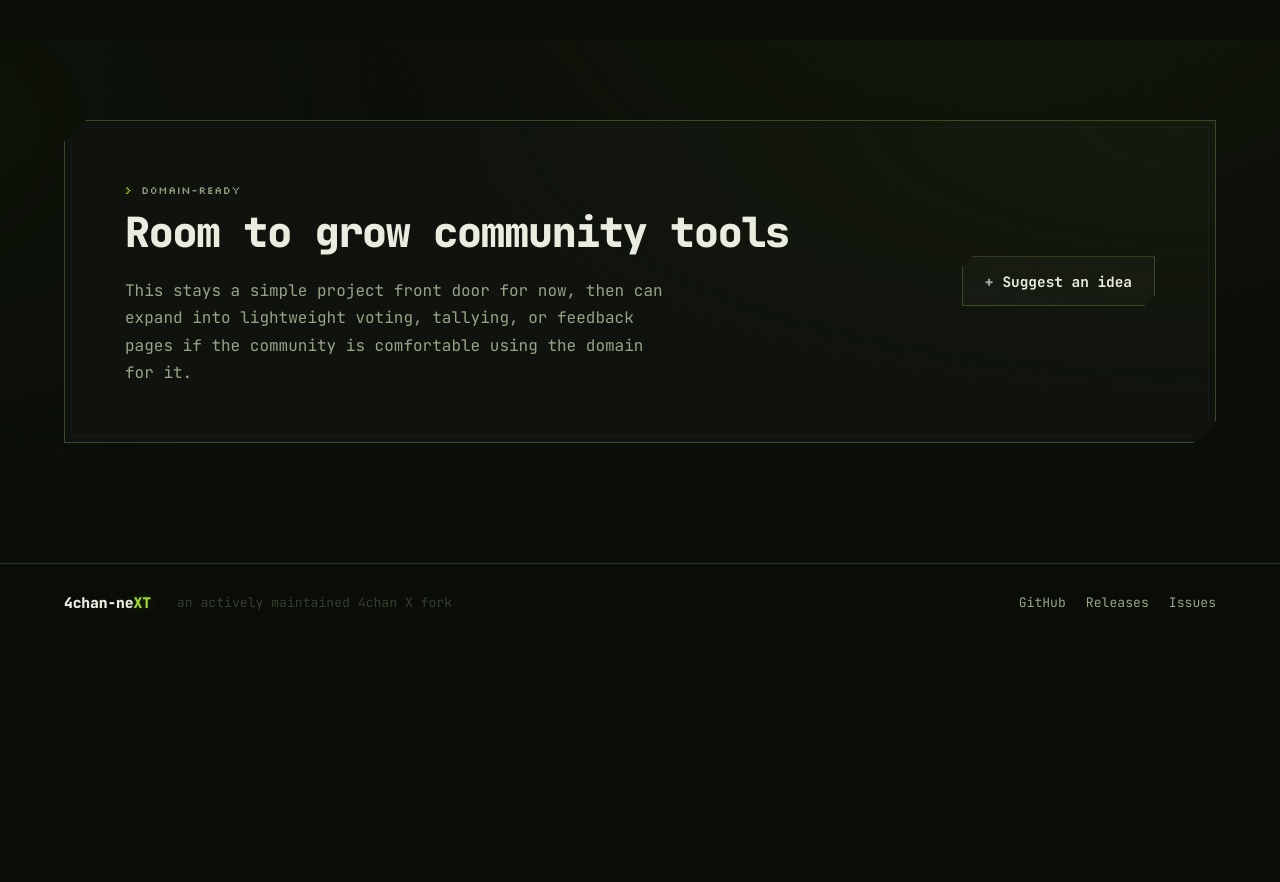
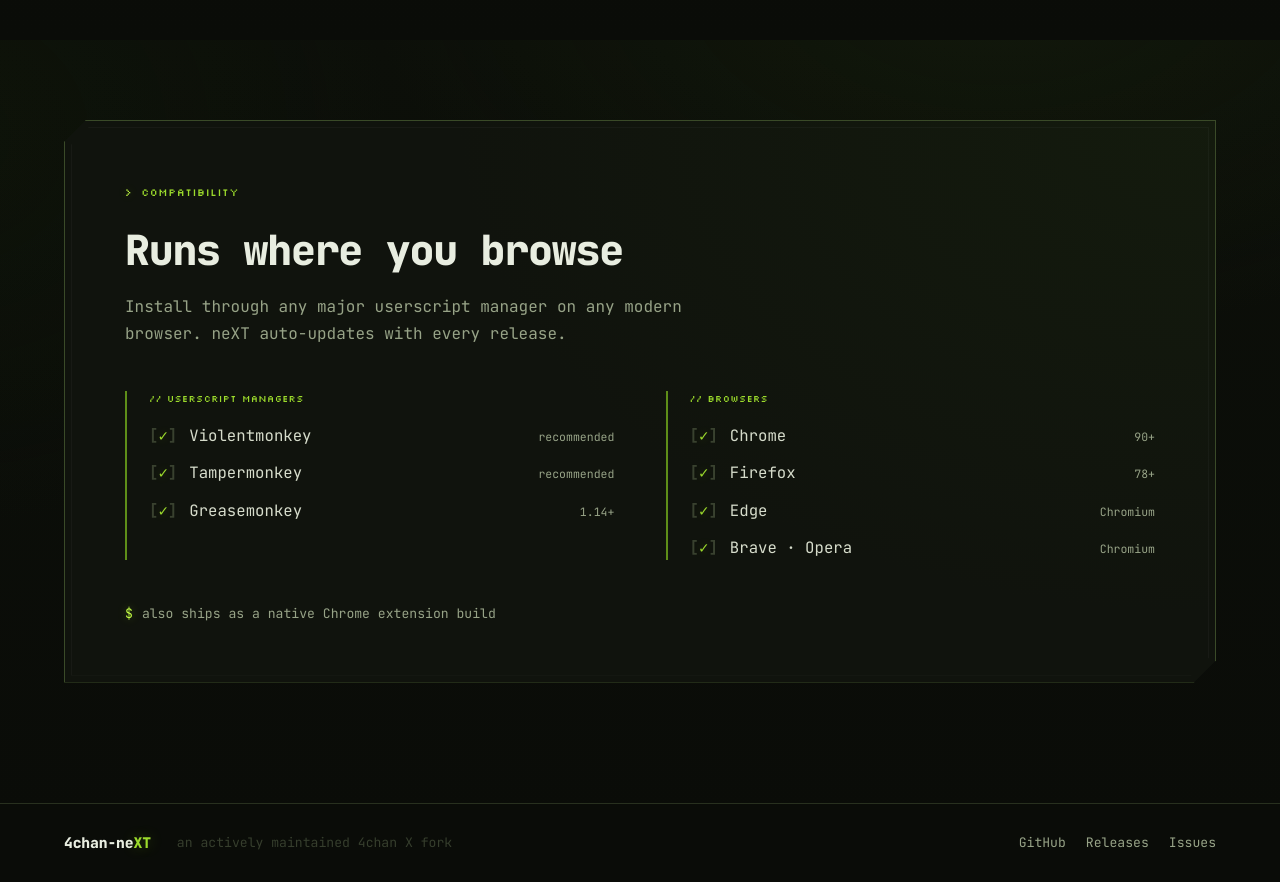
Before and after one commit to cercos/next-webpage, a plain HTML site: page index.html in a window 1280 px wide. Shown: the part 1560-2442 px from the top of the page. Before the commit the page ends 2202 px from the top, so only its background shows below. Drawn offline with Linux system fonts and the light colour scheme.

Commit message:
Replace community-tools section with compatibility matrix

```diff
--- a/index.html
+++ b/index.html
@@ -112,20 +112,38 @@
         </ul>
       </section>
 
-      <section class="future-panel">
-        <div class="panel-frame">
-          <div class="panel-copy">
-            <p class="eyebrow"><span class="prompt">&gt;</span> domain-ready</p>
-            <h2>Room to grow community tools</h2>
-            <p>
-              This stays a simple project front door for now, then can expand into
-              lightweight voting, tallying, or feedback pages if the community is
-              comfortable using the domain for it.
+      <section class="compat">
+        <div class="compat-frame">
+          <div class="compat-head">
+            <p class="eyebrow"><span class="prompt">&gt;</span> compatibility</p>
+            <h2>Runs where you browse</h2>
+            <p class="compat-lede">
+              Install through any major userscript manager on any modern browser.
+              neXT auto-updates with every release.
             </p>
           </div>
-          <a class="button secondary" href="https://github.com/cercos/4chan-neXT/issues/new">
-            <span class="button-prompt">+</span> Suggest an idea
-          </a>
+          <div class="compat-grid">
+            <div class="compat-card">
+              <span class="compat-key">// userscript managers</span>
+              <ul>
+                <li><span class="chk" aria-hidden="true">[<b>✓</b>]</span> Violentmonkey <em>recommended</em></li>
+                <li><span class="chk" aria-hidden="true">[<b>✓</b>]</span> Tampermonkey <em>recommended</em></li>
+                <li><span class="chk" aria-hidden="true">[<b>✓</b>]</span> Greasemonkey <em>1.14+</em></li>
+              </ul>
+            </div>
+            <div class="compat-card">
+              <span class="compat-key">// browsers</span>
+              <ul>
+                <li><span class="chk" aria-hidden="true">[<b>✓</b>]</span> Chrome <em>90+</em></li>
+                <li><span class="chk" aria-hidden="true">[<b>✓</b>]</span> Firefox <em>78+</em></li>
+                <li><span class="chk" aria-hidden="true">[<b>✓</b>]</span> Edge <em>Chromium</em></li>
+                <li><span class="chk" aria-hidden="true">[<b>✓</b>]</span> Brave &middot; Opera <em>Chromium</em></li>
+              </ul>
+            </div>
+          </div>
+          <p class="compat-note">
+            <span class="prompt">$</span> also ships as a native Chrome extension build
+          </p>
         </div>
       </section>
     </main>
--- a/styles.css
+++ b/styles.css
@@ -423,14 +423,10 @@
 }
 .chk b { color: var(--green); text-shadow: 0 0 10px var(--green-glow); }
 
-/* ---- future panel ---- */
-.future-panel { padding: 0 clamp(18px, 5vw, 64px) clamp(70px, 10vw, 120px); }
-.panel-frame {
-  display: grid;
-  grid-template-columns: 1fr auto;
-  align-items: center;
-  gap: clamp(28px, 5vw, 60px);
-  padding: clamp(34px, 5vw, 56px) clamp(28px, 5vw, 60px);
+/* ---- compatibility ---- */
+.compat { padding: 0 clamp(18px, 5vw, 64px) clamp(70px, 10vw, 120px); }
+.compat-frame {
+  padding: clamp(34px, 5vw, 58px) clamp(28px, 5vw, 60px);
   background:
     radial-gradient(120% 160% at 100% 0%, #1b2a0e55, transparent 55%),
     var(--bg-2);
@@ -438,7 +434,7 @@
   clip-path: polygon(22px 0, 100% 0, 100% calc(100% - 22px), calc(100% - 22px) 100%, 0 100%, 0 22px);
   position: relative;
 }
-.panel-frame::after {
+.compat-frame::after {
   content: "";
   position: absolute;
   inset: 6px;
@@ -446,8 +442,47 @@
   clip-path: polygon(18px 0, 100% 0, 100% calc(100% - 18px), calc(100% - 18px) 100%, 0 100%, 0 18px);
   pointer-events: none;
 }
-.panel-copy h2 { font-size: clamp(1.6rem, 3.4vw, 2.6rem); margin-bottom: 14px; }
-.panel-copy p { color: var(--muted); line-height: 1.7; margin: 0; max-width: 540px; }
+.compat-head { max-width: 620px; margin-bottom: clamp(28px, 4vw, 44px); }
+.compat-head h2 { font-size: clamp(1.6rem, 3.4vw, 2.6rem); margin-bottom: 12px; }
+.compat-lede { color: var(--muted); line-height: 1.7; margin: 0; }
+
+.compat-grid {
+  display: grid;
+  grid-template-columns: 1fr 1fr;
+  gap: clamp(22px, 4vw, 52px);
+}
+.compat-card { border-left: 2px solid var(--green-deep); padding-left: 22px; }
+.compat-key {
+  display: block;
+  margin-bottom: 18px;
+  font-family: var(--pixel);
+  font-size: 0.6rem;
+  letter-spacing: 0.04em;
+  text-transform: uppercase;
+  color: var(--green);
+}
+.compat-card ul { list-style: none; margin: 0; padding: 0; display: grid; gap: 14px; }
+.compat-card li {
+  display: flex;
+  align-items: baseline;
+  gap: 12px;
+  font-size: 0.98rem;
+  color: #d6dccb;
+}
+.compat-card li em {
+  margin-left: auto;
+  font-style: normal;
+  font-size: 0.72rem;
+  color: var(--muted);
+}
+.compat-note {
+  display: flex;
+  align-items: center;
+  gap: 9px;
+  margin: clamp(28px, 4vw, 44px) 0 0;
+  font-size: 0.82rem;
+  color: var(--muted);
+}
 
 /* ---- footer ---- */
 .site-footer {
@@ -485,7 +520,7 @@
   .quick-links { grid-template-columns: 1fr; background: none; }
   .quick-links a { border-bottom: 1px solid var(--line); min-height: 104px; }
   .quick-links a:last-child { border-bottom: 0; }
-  .panel-frame { grid-template-columns: 1fr; }
+  .compat-grid { grid-template-columns: 1fr; }
 }
 
 @media (max-width: 560px) {
```
